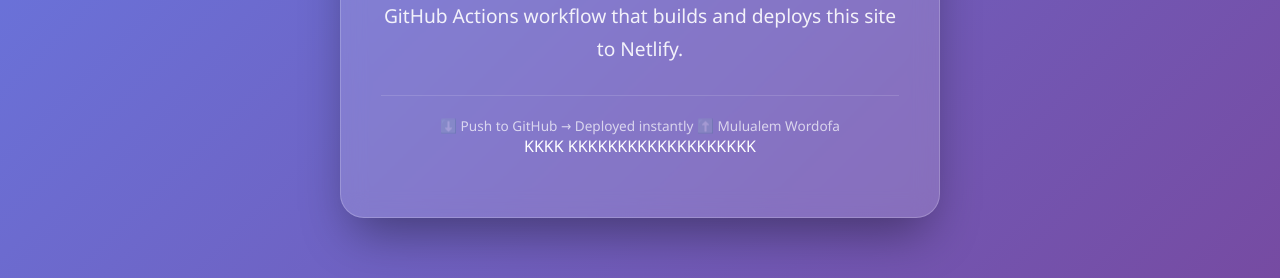
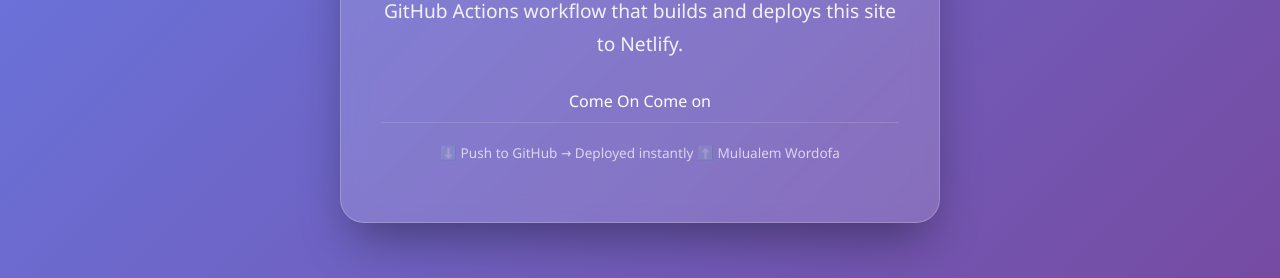
Before and after one commit to mulualem1184/new_gh_action, a website: page index.html in a window 1280 px wide. Shown: the part 522-800 px from the top of the page. Drawn offline with Linux system fonts and the light colour scheme.

Commit message:
Update index.html

```diff
--- a/index.html
+++ b/index.html
@@ -112,12 +112,13 @@
             Every push to the <strong>main</strong> branch automatically triggers
             a GitHub Actions workflow that builds and deploys this site to Netlify.
         </p>
+        Come On Come on
         <div class="footer">
             <span>⬇️</span> Push to GitHub &rarr; Deployed instantly <span>⬆️</span>
             Mulualem Wordofa
         </div>
 
-        KKKK KKKKKKKKKKKKKKKKKKK
+
     </div>
 </body>
 </html>
```
